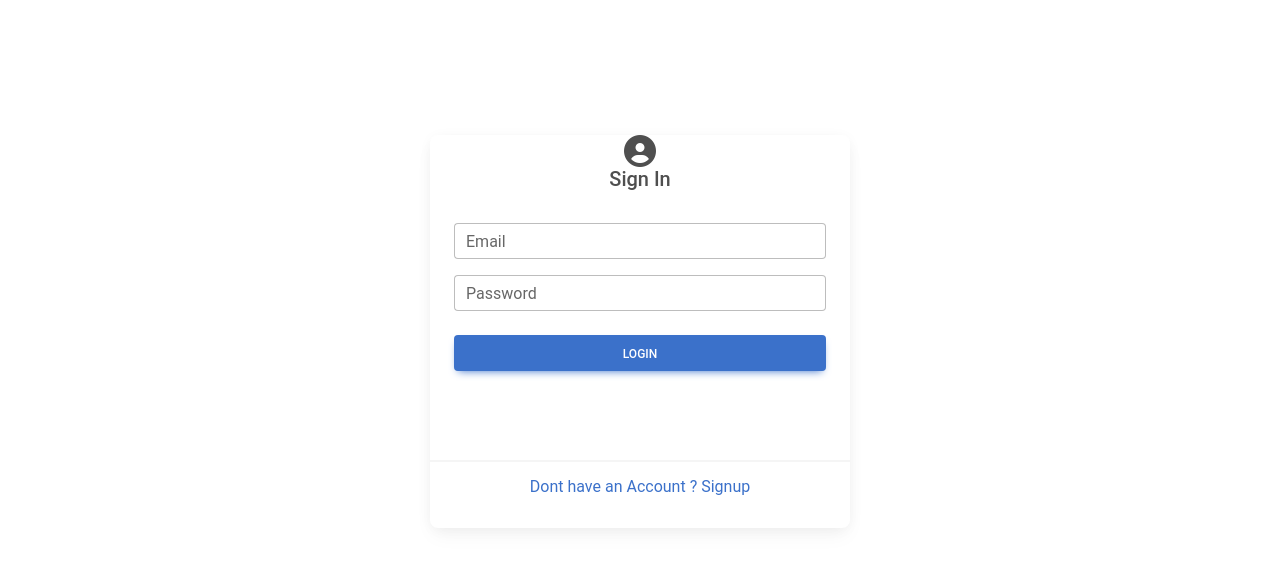
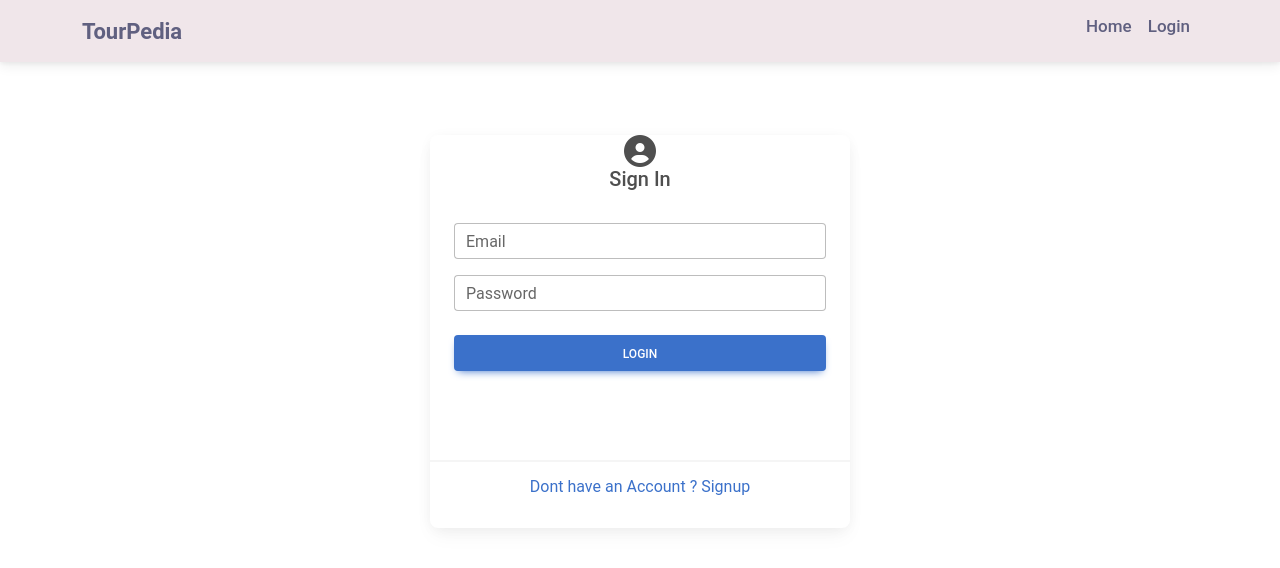
Before and after one commit to SUYASH15012001/trainingFront, a React (Create React App) app: page /login in a window 1280 px wide. Shown: the top 568 px of the page. Built offline with nearby package versions, Linux system fonts and the light colour scheme; the HTML template or start-up script is replaced by a standard one.

Commit message:
header and localStorage persistence

```diff
--- a/src/App.js
+++ b/src/App.js
@@ -5,10 +5,27 @@ import { BrowserRouter, Routes, Route } from "react-router-dom";
 import Home from "./pages/Home";
 import Login from "./pages/Login";
 import Register from "./pages/Register";
+import Header from "./components/Header";
+import { useDispatch } from "react-redux";
+import { useEffect } from "react";
+import { setUser } from "./redux/feature/authSlice";
 
 function App() {
+  const dispatch = useDispatch();
+  // let user = "";
+  // if (localStorage.getItem("profile")) {
+  //   user = JSON.parse(localStorage.getItem("profile"));
+  // }
+  // console.log(user);
+  const user = JSON.parse(localStorage.getItem("profile"));
+  useEffect(() => {
+    // if (user !== "") {
+    dispatch(setUser(user));
+    // }
+  }, []);
   return (
     <BrowserRouter>
+      <Header />
       <div className="App">
         <ToastContainer />
         <Routes>
--- /dev/null
+++ b/src/components/Header.js
@@ -0,0 +1,101 @@
+import {
+  MDBCollapse,
+  MDBContainer,
+  MDBIcon,
+  MDBNavbar,
+  MDBNavbarBrand,
+  MDBNavbarItem,
+  MDBNavbarLink,
+  MDBNavbarNav,
+  MDBNavbarToggler,
+} from "mdb-react-ui-kit";
+import React from "react";
+import { useDispatch, useSelector } from "react-redux";
+import { setLogout } from "../redux/feature/authSlice";
+
+function Header() {
+  const [show, setShow] = React.useState(false);
+  const { user } = useSelector((state) => ({ ...state.auth }));
+  const dispatch = useDispatch();
+  //   console.log(user);
+  const handelLogout = () => {
+    dispatch(setLogout());
+  };
+  return (
+    <MDBNavbar
+      fixed="top"
+      expand="lg"
+      style={{
+        backgroundColor: "#f0e6ea",
+      }}>
+      <MDBContainer>
+        <MDBNavbarBrand
+          href="/"
+          style={{
+            color: "#606080",
+            fontWeight: 600,
+            fontSize: 22,
+          }}>
+          TourPedia
+        </MDBNavbarBrand>
+        <MDBNavbarToggler
+          type="button"
+          aria-expanded="false"
+          aria-label="Toggle nav"
+          onClick={() => setShow(!show)}
+          style={{ color: "#606080" }}>
+          <MDBIcon icon="bars" fas />
+        </MDBNavbarToggler>
+        <MDBCollapse navbar show={show}>
+          <MDBNavbarNav right fullWidth={false} className="mb-2 mb-lg-0">
+            {user?.result?._id && (
+              <h5
+                className="header-text"
+                style={{
+                  marginTop: 15,
+                  marginRight: 30,
+                }}>
+                Logged in as : {user?.result?.name}
+              </h5>
+            )}
+            <MDBNavbarItem>
+              <MDBNavbarLink href="/">
+                <p className="header-text">Home</p>
+              </MDBNavbarLink>
+            </MDBNavbarItem>
+
+            {user?.result?._id && (
+              <>
+                <MDBNavbarItem>
+                  <MDBNavbarLink href="/addTour">
+                    <p className="header-text">Add Tour</p>
+                  </MDBNavbarLink>
+                </MDBNavbarItem>
+                <MDBNavbarItem>
+                  <MDBNavbarLink href="/dashboard">
+                    <p className="header-text">Dashboard</p>
+                  </MDBNavbarLink>
+                </MDBNavbarItem>
+              </>
+            )}
+            {user?.result?._id ? (
+              <MDBNavbarItem onClick={handelLogout}>
+                <MDBNavbarLink href="/login">
+                  <p className="header-text">Logout</p>
+                </MDBNavbarLink>
+              </MDBNavbarItem>
+            ) : (
+              <MDBNavbarItem>
+                <MDBNavbarLink href="/login">
+                  <p className="header-text">Login</p>
+                </MDBNavbarLink>
+              </MDBNavbarItem>
+            )}
+          </MDBNavbarNav>
+        </MDBCollapse>
+      </MDBContainer>
+    </MDBNavbar>
+  );
+}
+
+export default Header;
--- a/src/index.css
+++ b/src/index.css
@@ -14,3 +14,10 @@ code {
   font-family: source-code-pro, Menlo, Monaco, Consolas, "Courier New",
     monospace;
 }
+
+.header-text{
+  color:#606080;
+  font-weight: 500;
+  margin-top: 7px;
+  font-size: 17px;
+}
--- a/src/redux/feature/authSlice.js
+++ b/src/redux/feature/authSlice.js
@@ -52,6 +52,15 @@ const authSLice = createSlice({
     error: "",
     loading: false,
   },
+  reducers: {
+    setUser: (state, action) => {
+      state.user = action.payload;
+    },
+    setLogout: (state, action) => {
+      state.user = null;
+      localStorage.clear();
+    },
+  },
   extraReducers: {
     [login.pending]: (state, action) => {
       state.loading = true;
@@ -98,4 +107,6 @@ const authSLice = createSlice({
   },
 });
 
+export const { setUser, setLogout } = authSLice.actions;
+
 export default authSLice.reducer;
```
